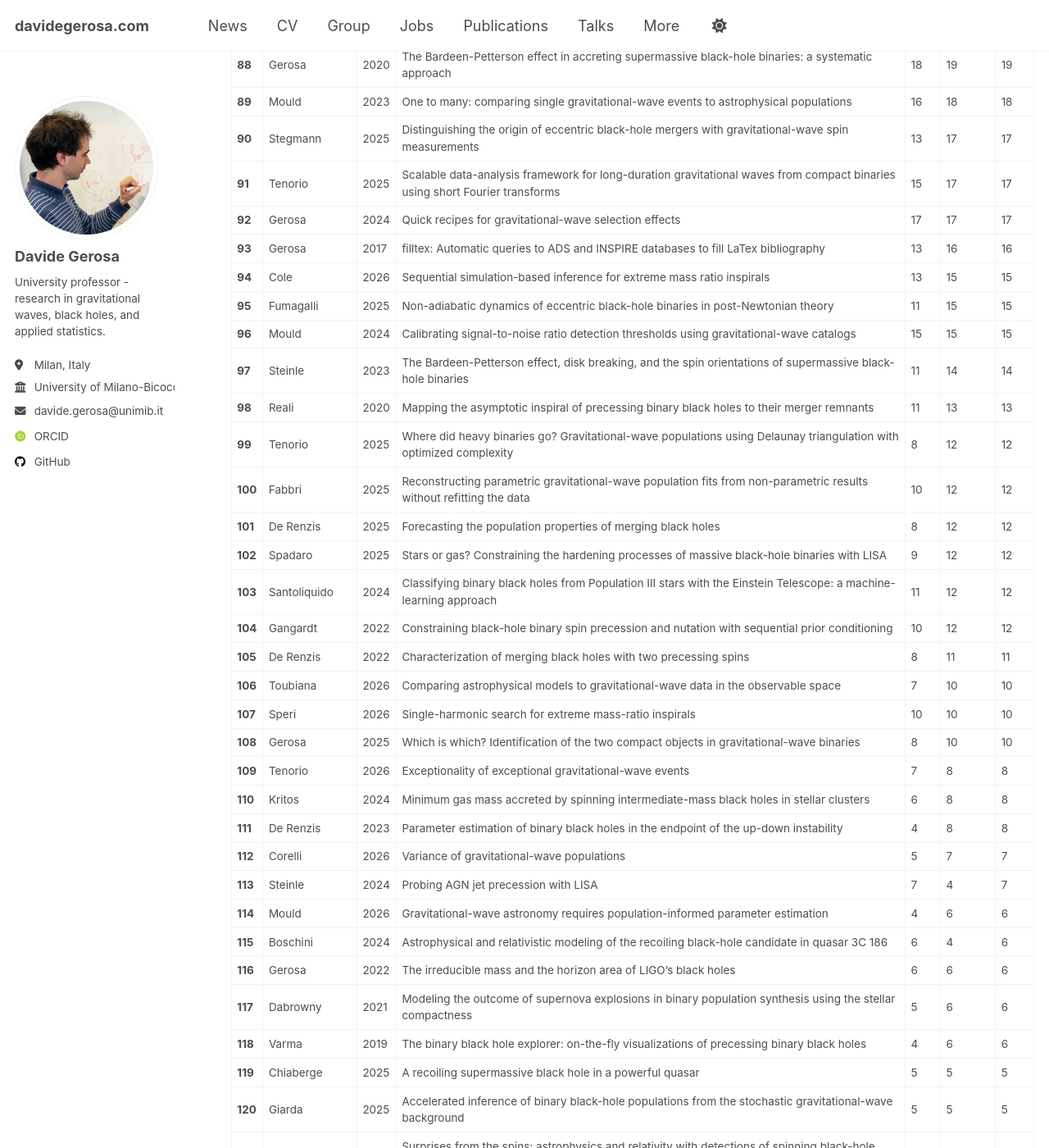
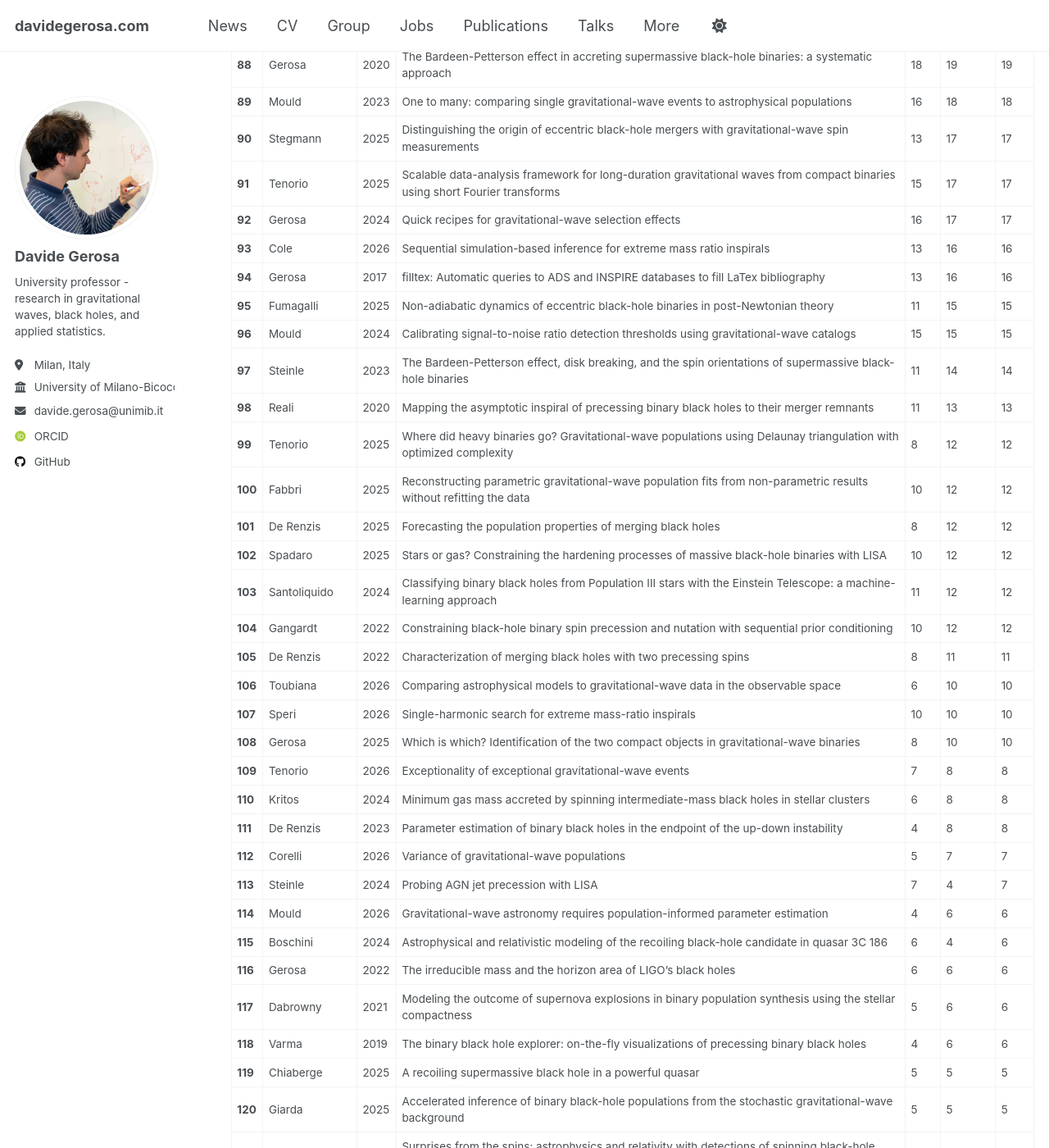
Before and after one commit to dgerosa/website, a Jekyll site: the page built from _pages/citations.md, in a window 1280 px wide and 1400 px high, scrolled down 4028 px. Shown: the whole window at 82% size. Built offline with Jekyll 4.4.1, drawn with Linux system fonts in a browser that asks for light colours; some web fonts are replaced; some of the changed text lies outside the part shown.

Commit message:
Website update from workflow

```diff
--- a/_pages/_citations.md
+++ b/_pages/_citations.md
@@ -100,9 +100,9 @@
 | **89** | Mould | 2023 | One to many: comparing single gravitational-wave events to astrophysical populations | 16 | 18 | 18 |
 | **90** | Stegmann | 2025 | Distinguishing the origin of eccentric black-hole mergers with gravitational-wave spin measurements | 13 | 17 | 17 |
 | **91** | Tenorio | 2025 | Scalable data-analysis framework for long-duration gravitational waves from compact binaries using short Fourier transforms | 15 | 17 | 17 |
-| **92** | Gerosa | 2024 | Quick recipes for gravitational-wave selection effects | 17 | 17 | 17 |
-| **93** | Gerosa | 2017 | filltex: Automatic queries to ADS and INSPIRE databases to fill LaTex bibliography | 13 | 16 | 16 |
-| **94** | Cole | 2026 | Sequential simulation-based inference for extreme mass ratio inspirals | 13 | 15 | 15 |
+| **92** | Gerosa | 2024 | Quick recipes for gravitational-wave selection effects | 16 | 17 | 17 |
+| **93** | Cole | 2026 | Sequential simulation-based inference for extreme mass ratio inspirals | 13 | 16 | 16 |
+| **94** | Gerosa | 2017 | filltex: Automatic queries to ADS and INSPIRE databases to fill LaTex bibliography | 13 | 16 | 16 |
 | **95** | Fumagalli | 2025 | Non-adiabatic dynamics of eccentric black-hole binaries in post-Newtonian theory | 11 | 15 | 15 |
 | **96** | Mould | 2024 | Calibrating signal-to-noise ratio detection thresholds using gravitational-wave catalogs | 15 | 15 | 15 |
 | **97** | Steinle | 2023 | The Bardeen-Petterson effect, disk breaking, and the spin orientations of supermassive black-hole binaries | 11 | 14 | 14 |
@@ -110,11 +110,11 @@
 | **99** | Tenorio | 2025 | Where did heavy binaries go? Gravitational-wave populations using Delaunay triangulation with optimized complexity | 8 | 12 | 12 |
 | **100** | Fabbri | 2025 | Reconstructing parametric gravitational-wave population fits from non-parametric results without refitting the data | 10 | 12 | 12 |
 | **101** | De Renzis | 2025 | Forecasting the population properties of merging black holes | 8 | 12 | 12 |
-| **102** | Spadaro | 2025 | Stars or gas? Constraining the hardening processes of massive black-hole binaries with LISA | 9 | 12 | 12 |
+| **102** | Spadaro | 2025 | Stars or gas? Constraining the hardening processes of massive black-hole binaries with LISA | 10 | 12 | 12 |
 | **103** | Santoliquido | 2024 | Classifying binary black holes from Population III stars with the Einstein Telescope: a machine-learning approach | 11 | 12 | 12 |
 | **104** | Gangardt | 2022 | Constraining black-hole binary spin precession and nutation with sequential prior conditioning | 10 | 12 | 12 |
 | **105** | De Renzis | 2022 | Characterization of merging black holes with two precessing spins | 8 | 11 | 11 |
-| **106** | Toubiana | 2026 | Comparing astrophysical models to gravitational-wave data in the observable space | 7 | 10 | 10 |
+| **106** | Toubiana | 2026 | Comparing astrophysical models to gravitational-wave data in the observable space | 6 | 10 | 10 |
 | **107** | Speri | 2026 | Single-harmonic search for extreme mass-ratio inspirals | 10 | 10 | 10 |
 | **108** | Gerosa | 2025 | Which is which? Identification of the two compact objects in gravitational-wave binaries | 8 | 10 | 10 |
 | **109** | Tenorio | 2026 | Exceptionality of exceptional gravitational-wave events | 7 | 8 | 8 |
```
Also changed, not shown: other parts of _pages/_citations.md (+17 -17 lines), _pages/_group.md (+1 -1 lines), _pages/_publications.md (+1 -1 lines), _pages/_talks.md (+1 -1 lines).
